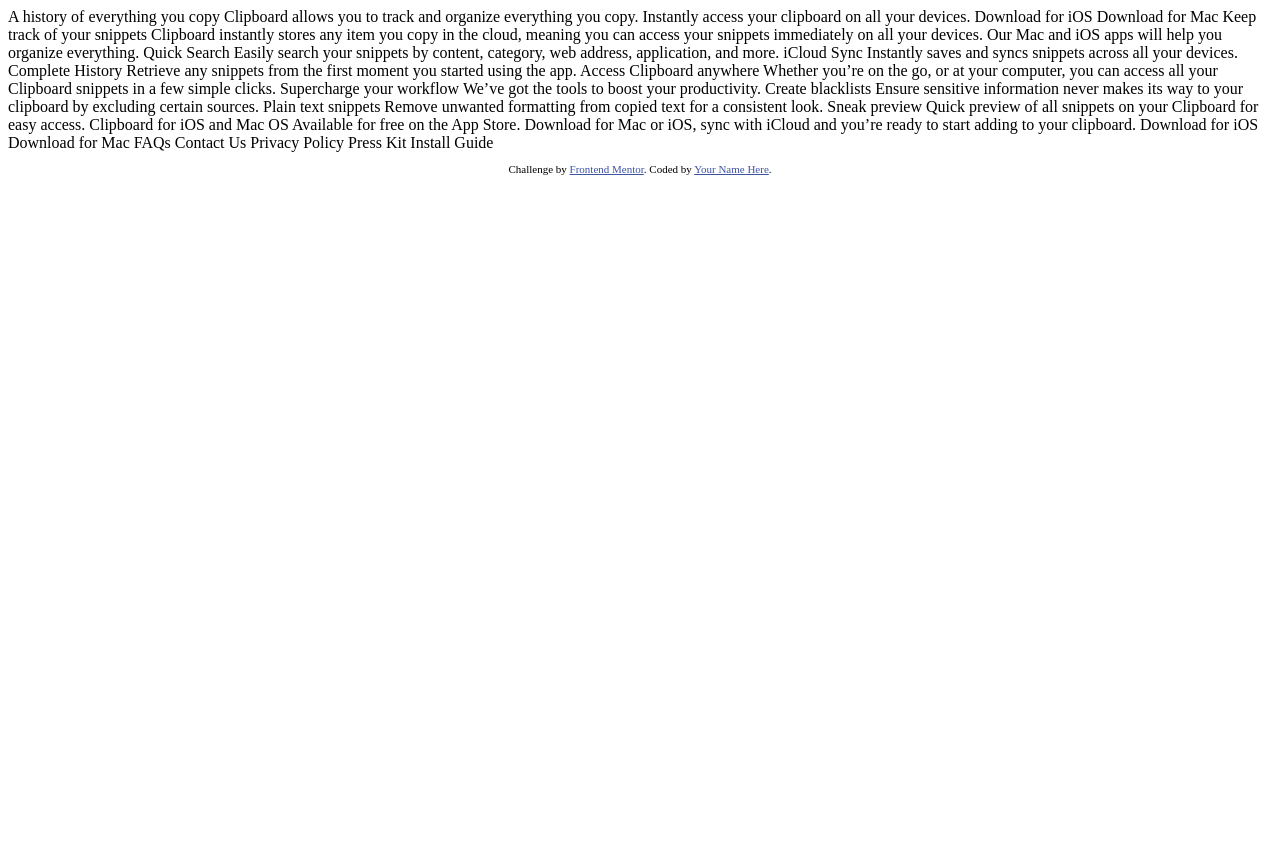
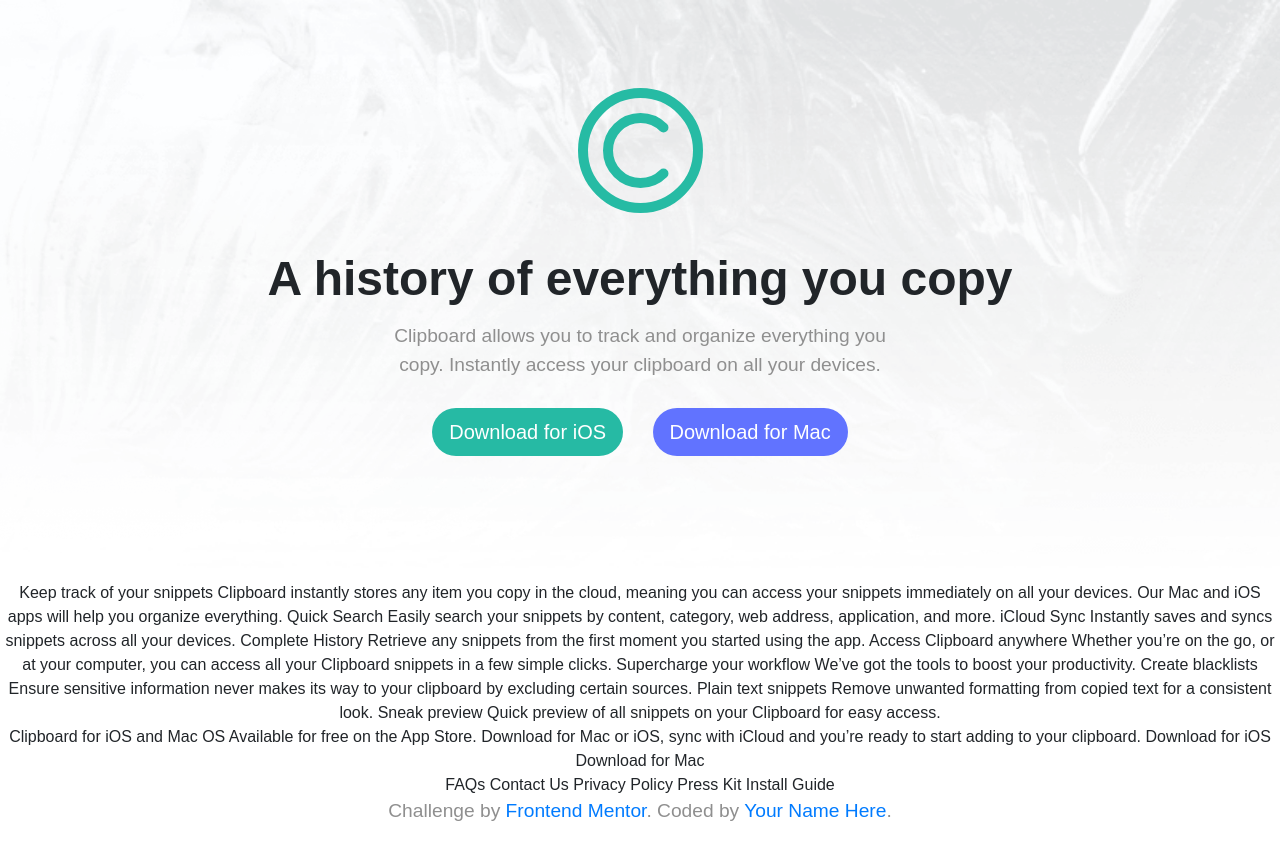
Before and after one commit to fauzanvld/clipboard-landingpage-FM, a plain HTML site: page clipboard-landing-page-master/clipboard-landing-page-master/index.html in a window 1280 px wide. Before the commit the page ends 800 px from the top, so only its background shows below. Drawn offline with nearby package versions, Linux system fonts and the light colour scheme; a web font is replaced by a local one.

Commit message:
Title Section
Title section 1st iteration

```diff
--- a/clipboard-landing-page-master/clipboard-landing-page-master/index.html
+++ b/clipboard-landing-page-master/clipboard-landing-page-master/index.html
@@ -1,29 +1,44 @@
 <!DOCTYPE html>
 <html lang="en">
+
 <head>
   <meta charset="UTF-8">
-  <meta name="viewport" content="width=device-width, initial-scale=1.0"> <!-- displays site properly based on user's device -->
-
-  <link rel="icon" type="image/png" sizes="32x32" href="./images/favicon-32x32.png">
 
   <title>Frontend Mentor | Clipboard landing page</title>
 
-  <!-- Feel free to remove these styles or customise in your own stylesheet 👍 -->
-  <style>
-    .attribution { font-size: 11px; text-align: center; }
-    .attribution a { color: hsl(228, 45%, 44%); }
-  </style>
+  <!-- displays site properly based on user's device -->
+  <meta name="viewport" content="width=device-width, initial-scale=1.0">
+
+  <!-- icon -->
+  <link rel="icon" type="image/png" sizes="32x32" href="./images/favicon-32x32.png">
+
+  <!-- CSS Stylesheet -->
+  <link rel="stylesheet" href="https://stackpath.bootstrapcdn.com/bootstrap/4.5.2/css/bootstrap.min.css" integrity="sha384-JcKb8q3iqJ61gNV9KGb8thSsNjpSL0n8PARn9HuZOnIxN0hoP+VmmDGMN5t9UJ0Z" crossorigin="anonymous">
+  <link rel="stylesheet" href="styles.css">
+
+  <!-- fonts -->
+  <link href="https://fonts.googleapis.com/css2?family=Bai+Jamjuree:wght@400;600&display=swap" rel="stylesheet">
+
+  <!-- Bootstrap scripts -->
+  <script src="https://code.jquery.com/jquery-3.5.1.slim.min.js" integrity="sha384-DfXdz2htPH0lsSSs5nCTpuj/zy4C+OGpamoFVy38MVBnE+IbbVYUew+OrCXaRkfj" crossorigin="anonymous"></script>
+  <script src="https://cdn.jsdelivr.net/npm/popper.js@1.16.1/dist/umd/popper.min.js" integrity="sha384-9/reFTGAW83EW2RDu2S0VKaIzap3H66lZH81PoYlFhbGU+6BZp6G7niu735Sk7lN" crossorigin="anonymous"></script>
+  <script src="https://stackpath.bootstrapcdn.com/bootstrap/4.5.2/js/bootstrap.min.js" integrity="sha384-B4gt1jrGC7Jh4AgTPSdUtOBvfO8shuf57BaghqFfPlYxofvL8/KUEfYiJOMMV+rV" crossorigin="anonymous"></script>
+
 </head>
+
 <body>
 
-  A history of everything you copy
+  <section id="title">
+    <div class="container-fluid header">
+      <img class="title-image"src="images/logo.svg" alt="logo-img">
+      <h1>A history of everything you copy</h1>
+      <p class="title-text">Clipboard allows you to track and organize everything you copy. Instantly access your clipboard on all your devices.</p>
+      <button class="btn btn-lg download-button dl-ios" type="button">Download for iOS</button>
+      <button class="btn btn-lg download-button dl-mac" type="button">Download for Mac</button>
+    </div>
+  </section>
 
-  Clipboard allows you to track and organize everything you
-  copy. Instantly access your clipboard on all your devices.
-
-  Download for iOS
-  Download for Mac
-
+  <section id="features">
     Keep track of your snippets
 
     Clipboard instantly stores any item you copy in the cloud,
@@ -62,7 +77,13 @@
     Sneak preview
 
     Quick preview of all snippets on your Clipboard for easy access.
+  </section>
 
+  <section id="press">
+
+  </section>
+
+  <section id="cta">
     Clipboard for iOS and Mac OS
 
     Available for free on the App Store. Download for Mac or iOS, sync with iCloud
@@ -71,11 +92,15 @@
     Download for iOS
     Download for Mac
 
+  </section>
+
+  <footer id="footer">
     FAQs
     Contact Us
     Privacy Policy
     Press Kit
     Install Guide
+  </footer>
 
   <footer>
     <p class="attribution">
@@ -84,4 +109,5 @@
     </p>
   </footer>
 </body>
+
 </html>
--- /dev/null
+++ b/clipboard-landing-page-master/clipboard-landing-page-master/styles.css
@@ -0,0 +1,45 @@
+body {
+  font-family: "Bai Jamjuree", sans-serif;
+  text-align: center;
+}
+
+h1 {
+  font-weight: 600;
+  font-size: 3rem;
+}
+
+p {
+  font-weight: 400;
+  font-size: 1.2rem;
+  color: #8f8f8f;
+}
+
+/* Title */
+
+.title-text {
+  padding: 0.5% 30% 1%;
+}
+
+.title-image {
+  margin: 7% auto 3%;
+}
+
+.header {
+  background-image: url(images/bg-header-desktop.png);
+  background-repeat: no-repeat;
+  background-size: cover;
+}
+
+.download-button {
+    color: #fff;
+    margin: 0 1% 10%;
+    border-radius: 25px
+}
+
+.dl-ios {
+  background-color: hsl(171, 66%, 44%);
+}
+
+.dl-mac {
+background-color: hsl(233, 100%, 69%);
+}
```
Lines whose indentation alone changed are shown as unchanged.
